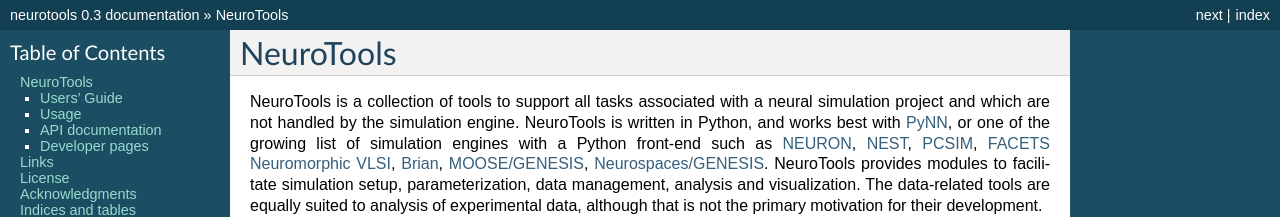
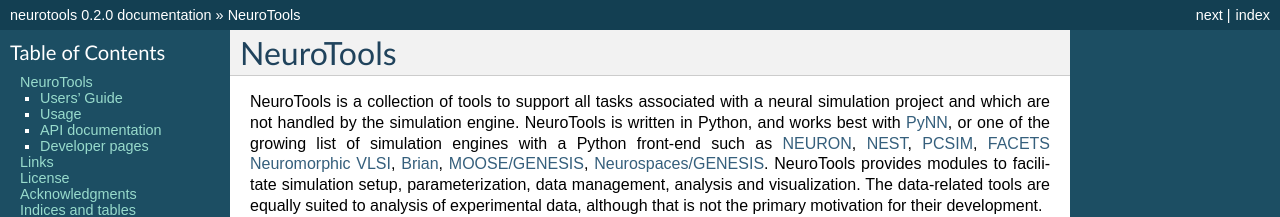
Before and after one commit to laurentperrinet/NeuroTools, a Sphinx documentation site: the page built from doc/index.rst, in a window 1280 px wide and 900 px high. Shown: the top 217 px of the window. Built offline with Sphinx 7.4.7, drawn with Linux system fonts in a browser that asks for light colours; some of the changed text lies outside the part shown.

```diff
--- a/doc/conf.py
+++ b/doc/conf.py
@@ -52,9 +52,9 @@ copyright = u'2012, The NeuroTools Community'
 # built documents.
 #
 # The short X.Y version.
-version = '0.3'
+version = '0.2.0'
 # The full version, including alpha/beta/rc tags.
-release = '0.3'
+release = '0.2.0'
 
 # The language for content autogenerated by Sphinx. Refer to documentation
 # for a list of supported languages.
```
Also changed, not shown: README.md (+1 -1 lines).
